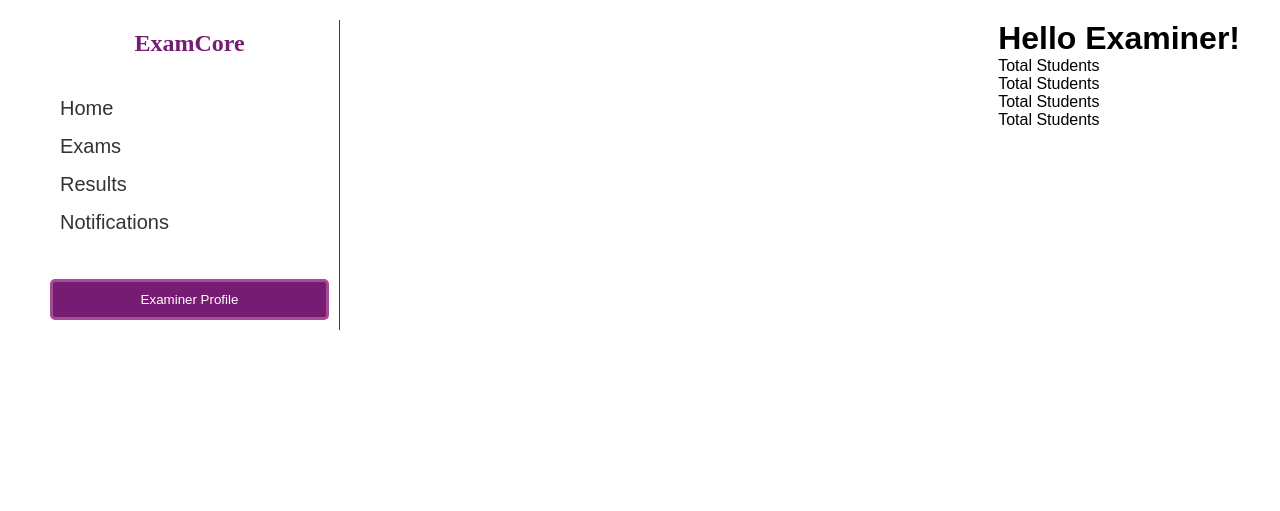
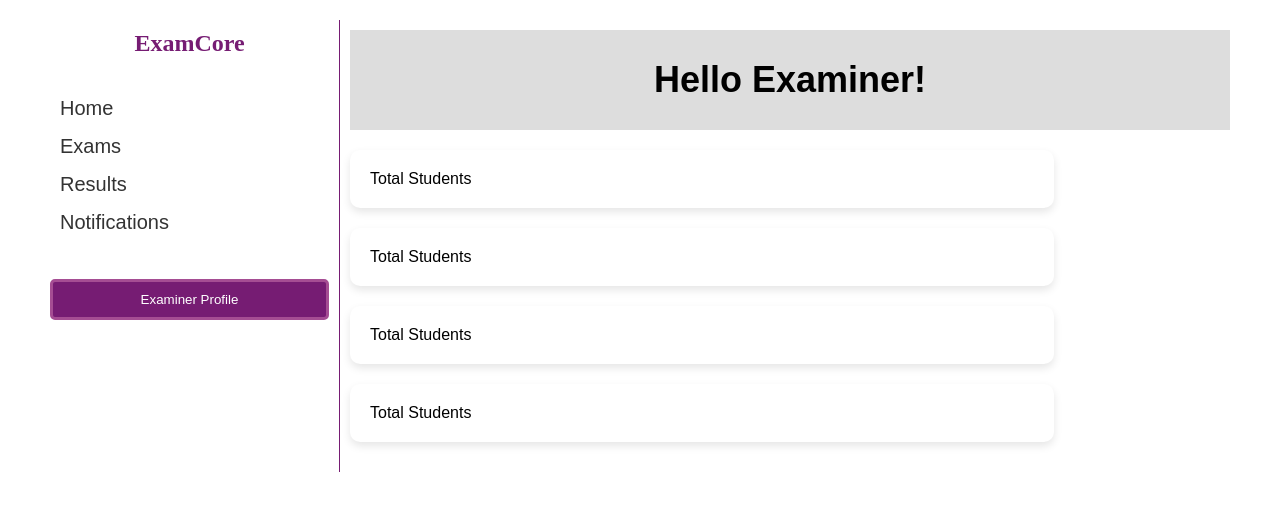
Before and after one commit to nadunwee/ExamCore, a PHP site: page /examierResult.html in a window 1280 px wide. Shown: the top 511 px of the page. Run offline with PHP 8.4, Linux system fonts and the light colour scheme.

Commit message:
examinerRes

```diff
--- a/src/components/ExaminerResult/examinerResult.css
+++ b/src/components/ExaminerResult/examinerResult.css
@@ -65,3 +65,35 @@ body {
 .profile-btn:hover {
     background-color: #9e2a72;
 }
+.dom-content{
+    width:75%;
+    padding: 10px;
+}
+.name-placeholder{
+    width: 100%;
+    height: 100px;
+    background-color: #ddd;
+    margin-bottom: 20px;
+    display: flex;
+    justify-content: center;
+    align-items: center;
+    font-size: 18px;
+}
+.content{
+    display: flex;
+    justify-content: space-between;
+    align-items: flex-start;
+    gap: 20px;
+}
+.exam-result {
+    width: 80%;
+    display: flex;
+    flex-direction: column;
+}
+.exam-res {
+    margin-bottom: 20px;
+    background-color: #fff;
+    padding: 20px;
+    border-radius: 10px;
+    box-shadow: 0 4px 8px rgba(0, 0, 0, 0.1);
+}
```
